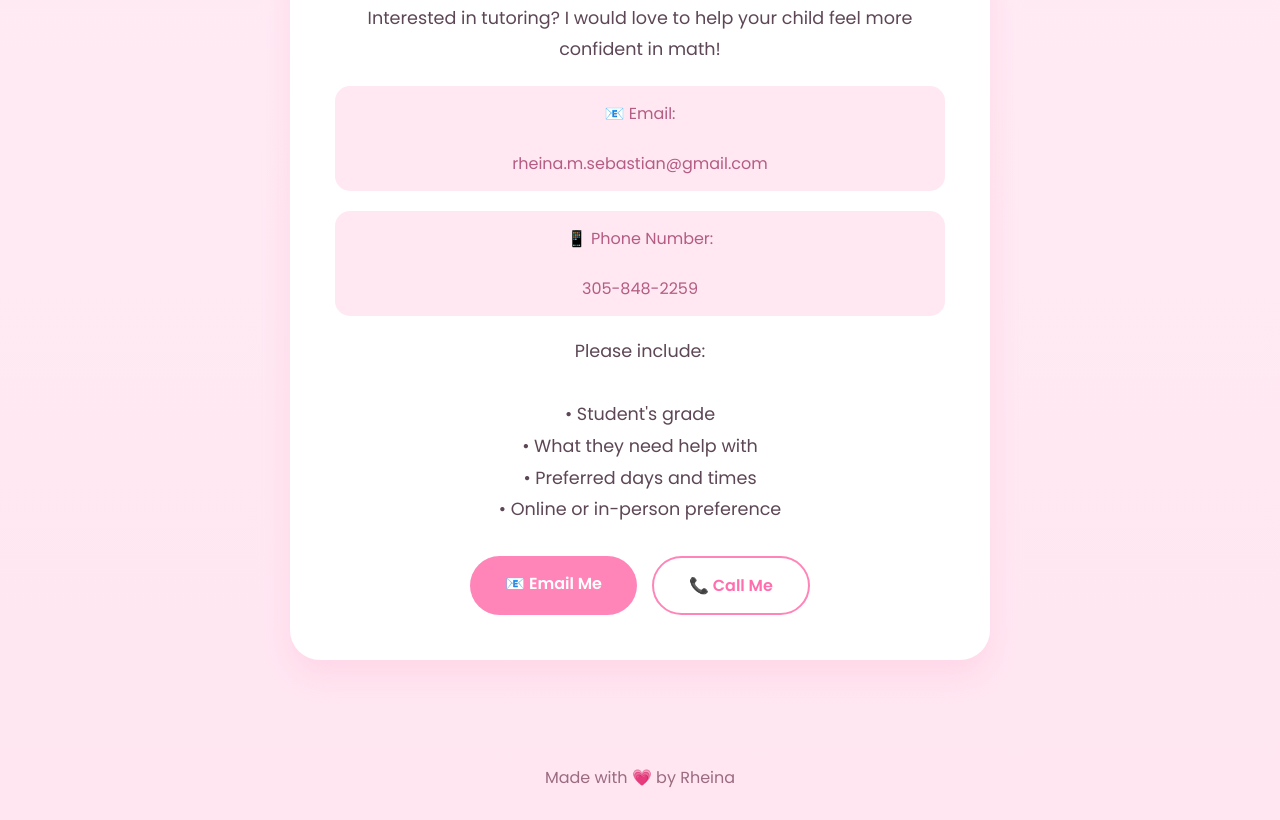
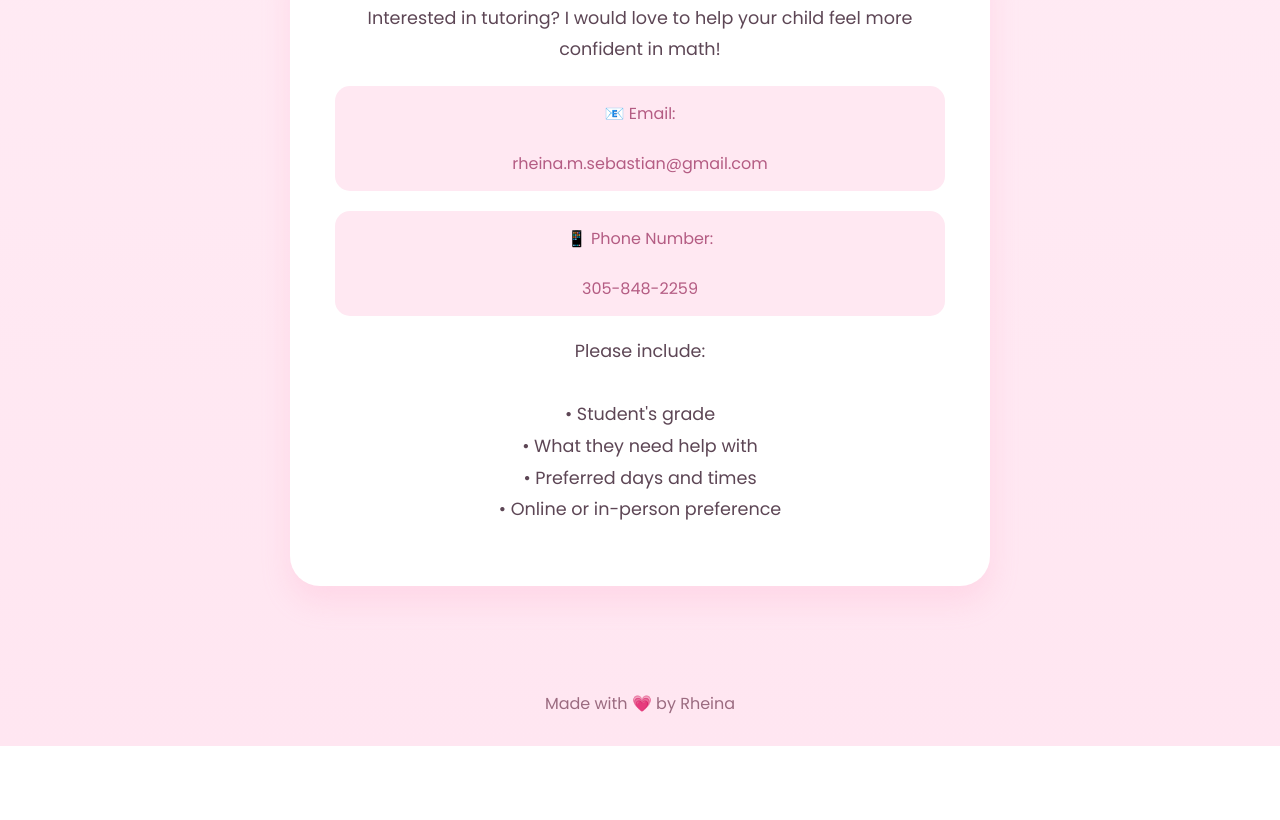
Before and after one commit to Rheina38/RheinasMathTutoring, a plain HTML site: page index.html in a window 1280 px wide. Shown: the part 2327-3147 px from the top of the page. After the commit the page ends 3073 px from the top, so only its background shows below. Drawn offline with nearby package versions, Linux system fonts and the light colour scheme.

Commit message:
Remove contact buttons from index.html
Removed contact buttons for email and call options.

```diff
--- a/index.html
+++ b/index.html
@@ -333,17 +333,6 @@ Please include:
 </p>
 
 
-<div class="buttons">
-
-<a href="#" class="button">
-📧 Email Me
-</a>
-
-<a href="#" class="button secondary">
-📞 Call Me
-</a>
-
-</div>
 
 </div>
 
```
